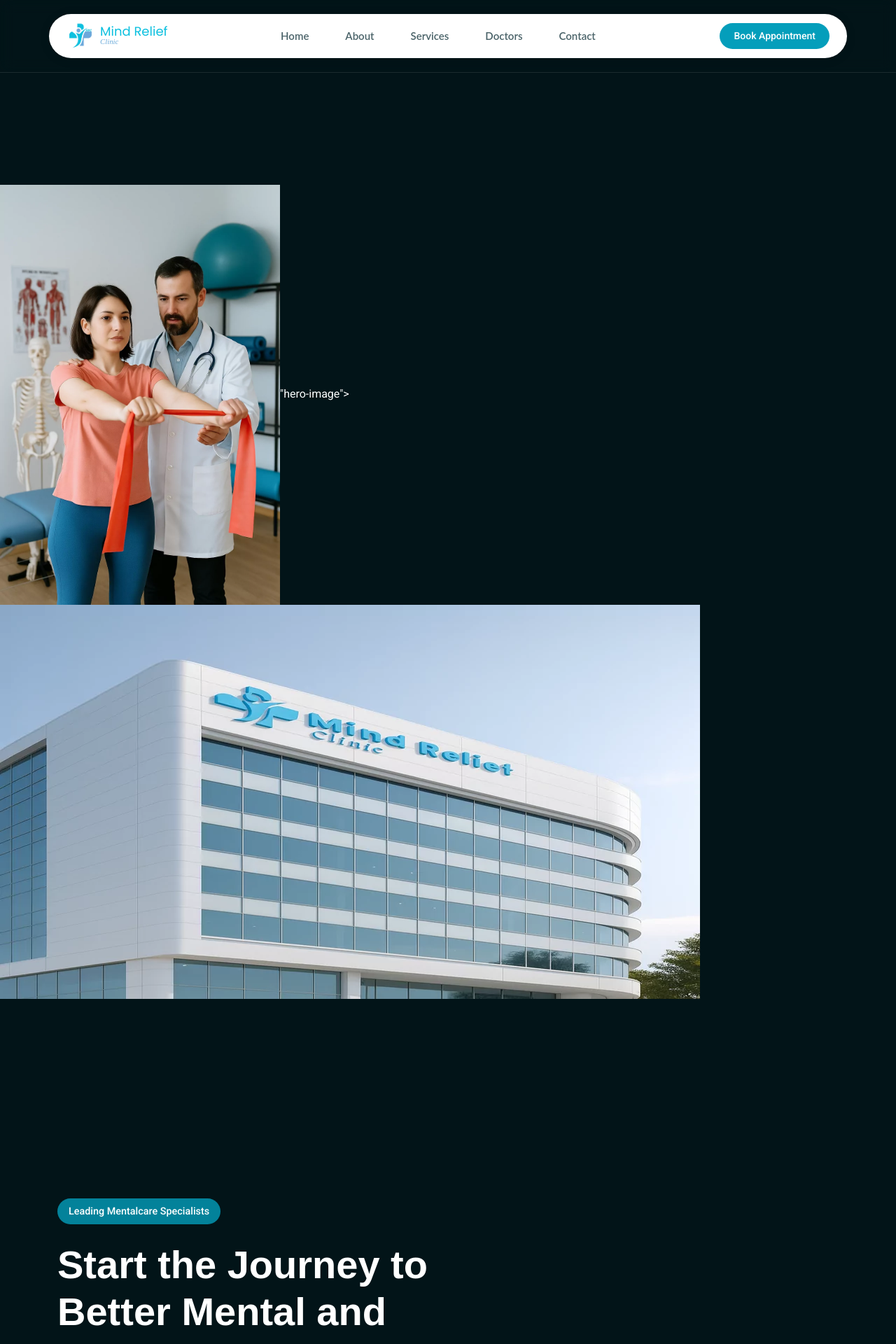
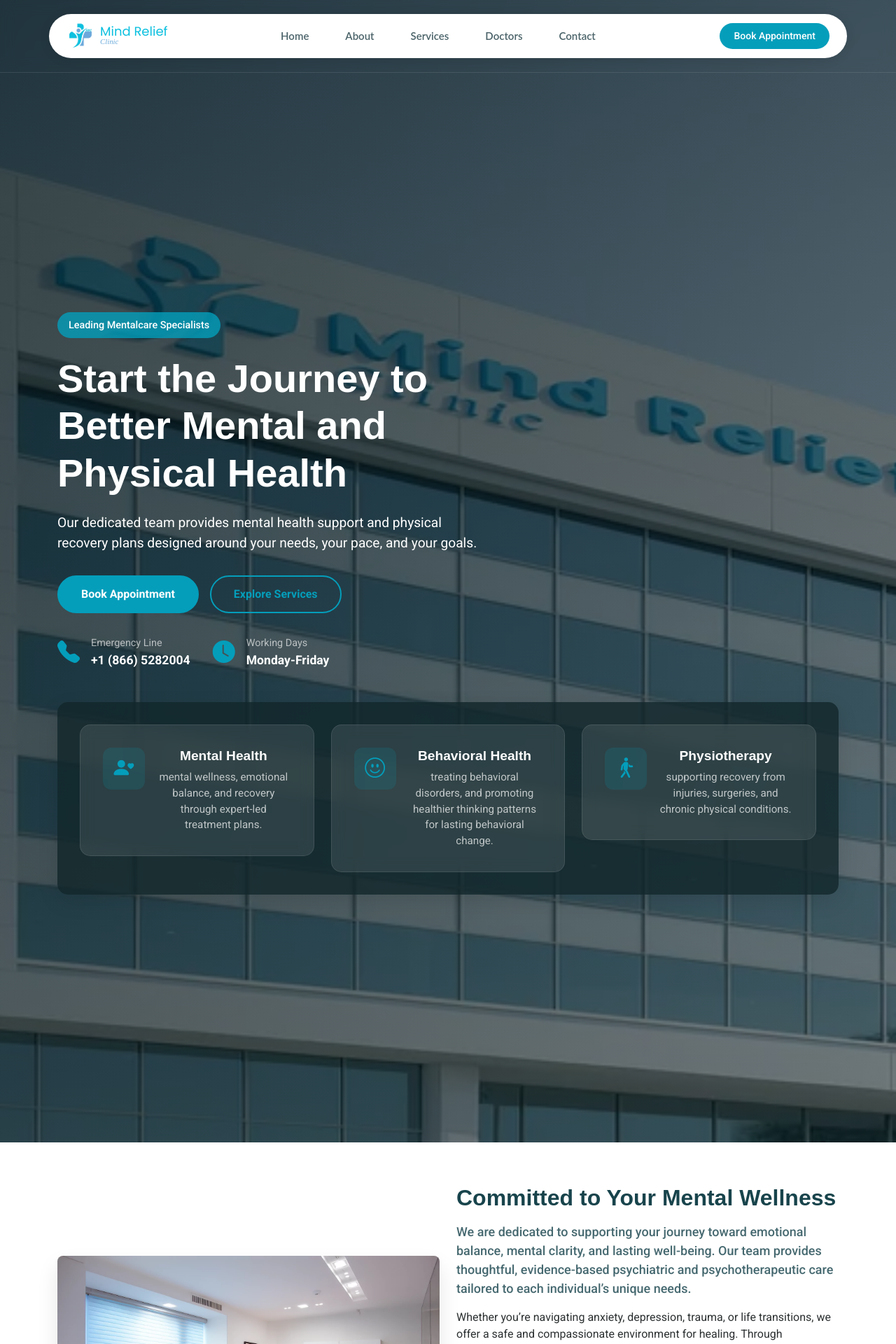
Before and after one commit to nexusameer/Apex, a Django app: template templates/index.html in a window 1280 px wide. Shown: the top 1920 px of the page at 70% size. Run offline with Django 3.2, Linux system fonts and the light colour scheme; the template is opened without the code that fills it, so the values that code supplies are empty; some libraries are stand-ins or nearby versions.

Commit message:
hero section adjusted

```diff
--- a/templates/base.html
+++ b/templates/base.html
@@ -17,7 +17,7 @@
     <link rel="preconnect" href="https://fonts.googleapis.com" crossorigin>
     <link rel="preload" href="{% static 'assets/js/main.js' %}" as="script">
 
-    <!-- Preload LCP image for fastest loading - ultra-optimized responsive -->
+    <!-- Preload LCP image for fastest loading - correct hero images -->
     <link rel="preload" href="{% static 'assets/img/hero_section/mind_resized_600x338.webp' %}" as="image" fetchpriority="high" media="(max-width: 480px)">
     <link rel="preload" href="{% static 'assets/img/hero_section/mind_resized_800x450.webp' %}" as="image" fetchpriority="high" media="(min-width: 481px) and (max-width: 768px)">
     <link rel="preload" href="{% static 'assets/img/hero_section/mind_resized_1000x563.webp' %}" as="image" fetchpriority="high" media="(min-width: 769px)">
@@ -96,18 +96,6 @@
       .sitename{font-family:'Poppins',sans-serif;margin:0;line-height:0.7;color:#0cc0df}
       .btn-getstarted{background:#049ebb;color:#fff;padding:8px 16px;border-radius:50px;text-decoration:none;font-weight:500;font-size:14px;transition:all 0.3s ease}
       .btn-getstarted:hover{background:#037a94;color:#fff;transform:translateY(-2px)}
-      .hero{min-height:100vh;display:flex;align-items:center;background:#021418;position:relative;overflow:hidden}
-      .hero-wrapper{display:flex;align-items:center;min-height:100vh;width:100%}
-      .hero-image{position:absolute;top:0;left:0;width:100%;height:100%;z-index:1}
-      .hero-image img,.hero-image picture img{width:100%;height:100%;object-fit:cover}
-      .hero-content{position:relative;z-index:2;padding:80px 0 40px;color:#fff}
-      .hero-content h1{font-size:3rem;font-weight:700;margin-bottom:1rem;line-height:1.2}
-      .hero-content p{font-size:1.2rem;margin-bottom:2rem;opacity:0.9}
-      .cta-group{display:flex;gap:1rem;margin-bottom:2rem}
-      .badge-accent{background:#049ebb;color:#fff;padding:8px 16px;border-radius:20px;font-size:14px;font-weight:500;display:inline-block;margin-bottom:1rem}
-      .content-box{max-width:600px}
-      .info-badges{display:flex;gap:2rem;margin-top:2rem}
-      .badge-item{display:flex;align-items:center;gap:1rem;color:#fff}
       .badge-item i{font-size:1.5rem;color:#049ebb}
       .badge-content span{display:block;font-size:0.9rem;opacity:0.8}
       .badge-content strong{font-size:1.1rem;font-weight:600}
--- a/templates/index.html
+++ b/templates/index.html
@@ -5,37 +5,29 @@
   <section id="hero" class="hero section dark-background">
     <div class="container-fluid p-0">
       <div class="hero-wrapper">
-        <d            <div class="department-image">
-              <img
-                src="{% static 'assets/img/service/service3.webp' %}"
-                alt="Dermatology Department"
-                class="img-fluid"
-                loading="lazy"
-                width="400"
-                height="300"
-              />"hero-image">
-          <!-- Ultra-optimized responsive hero image for mobile performance -->
+        <div class="hero-image">
+          <!-- Hero background image -->
           <picture>
             <source
               media="(max-width: 480px)"
               srcset="{% static 'assets/img/hero_section/mind_resized_600x338.webp' %}"
               width="600"
-              height="450"
+              height="338"
             >
             <source
               media="(max-width: 768px)"
               srcset="{% static 'assets/img/hero_section/mind_resized_800x450.webp' %}"
               width="800"
-              height="600"
+              height="450"
             >
             <img
               src="{% static 'assets/img/hero_section/mind_resized_1000x563.webp' %}"
-              alt="Advanced Healthcare"
+              alt="Mind Relief Clinic - Professional Mental Health Care"
               class="img-fluid"
               loading="eager"
               fetchpriority="high"
               width="1000"
-              height="700"
+              height="563"
             />
           </picture>
         </div>
```
